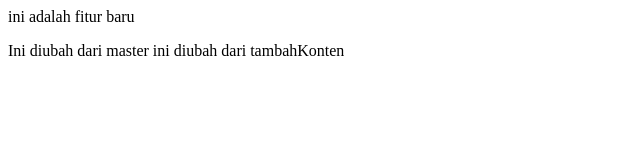
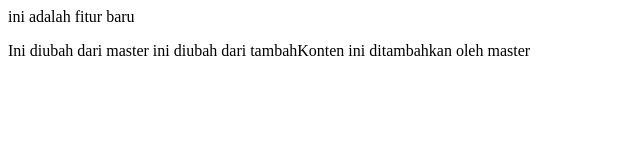
Before and after one commit to harysetiawan/bdt17, a plain HTML site: page kontenBaru.html in a window 1280 px wide. Shown: the whole page, without its empty margins (0-640 px from the left). Drawn offline with Linux system fonts and the light colour scheme.

Commit message:
Master menambah file

```diff
--- a/kontenBaru.html
+++ b/kontenBaru.html
@@ -6,5 +6,6 @@
 		<p> ini adalah fitur baru </p>
 		Ini diubah dari master
 		ini diubah dari tambahKonten
+		ini ditambahkan oleh master
 	</body>
 </html>
```
